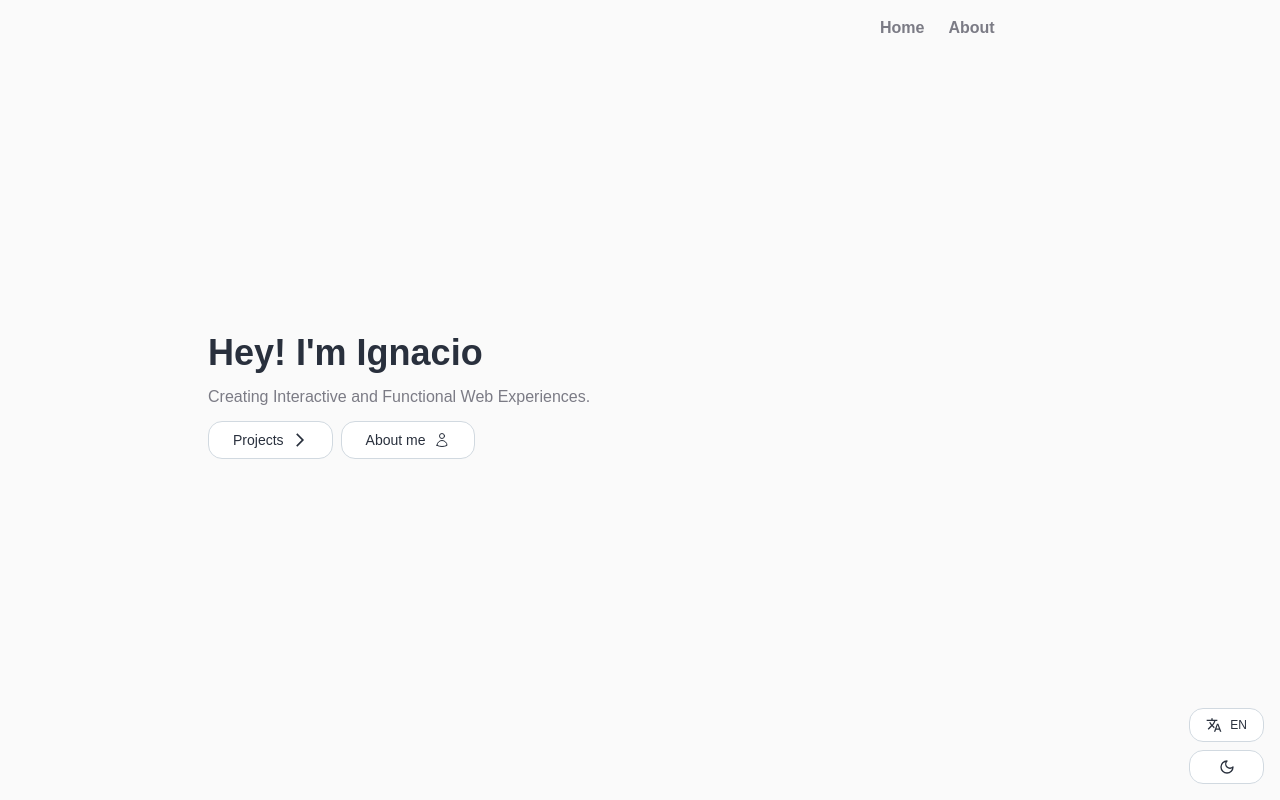
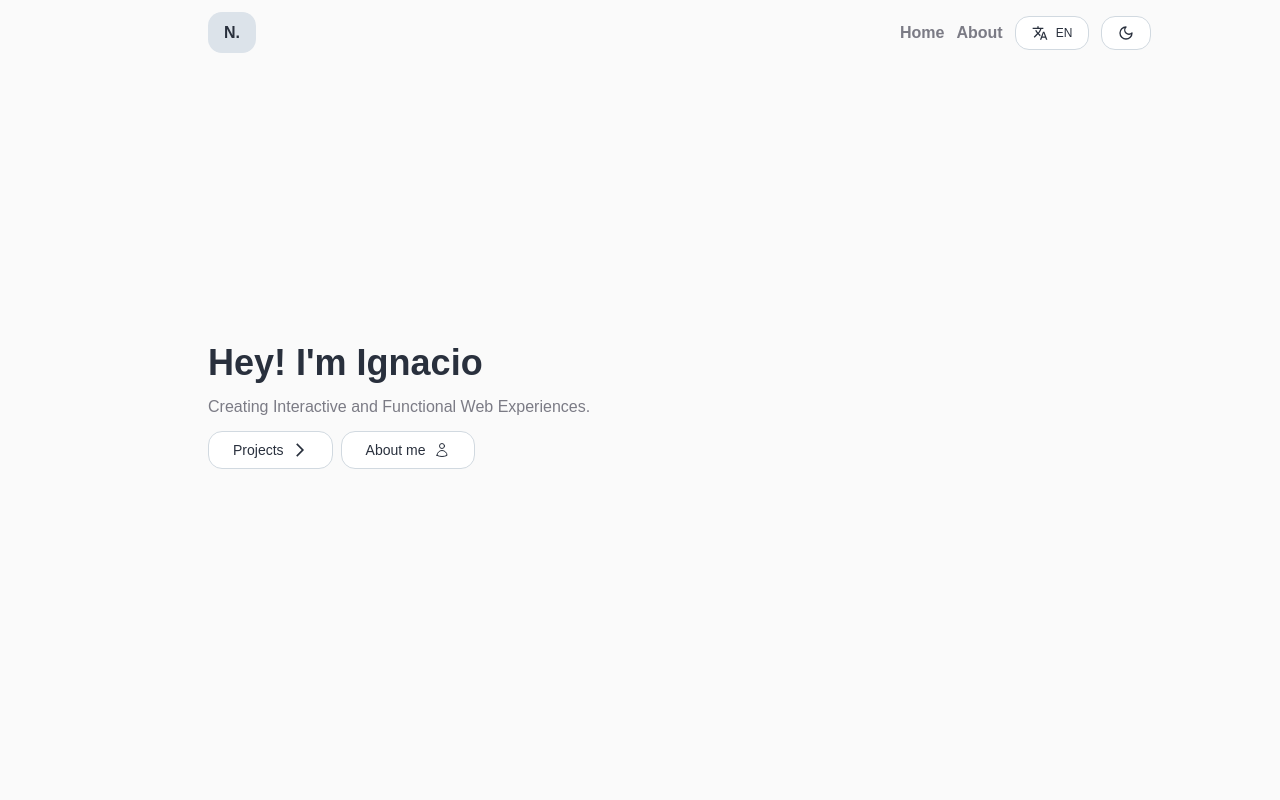
Before and after one commit to figueroaignacio/portfolio, a React (Vite) app: page / in a window 1280 px wide. Built offline with nearby package versions, Linux system fonts and the light colour scheme; a web font is replaced by a local one.

Commit message:
feat: improve ui

```diff
--- a/src/App.tsx
+++ b/src/App.tsx
@@ -2,13 +2,11 @@
 import { BrowserRouter as Router } from "react-router-dom";
 import { AppRouter } from "@/components/Router.tsx";
 import { Navbar } from "@/components/Navbar.tsx";
-import { BottomRightControls } from "@/components/BottomRightControls.tsx";
 
 function App() {
   return (
     <Router>
       <main className="container max-w-4xl mx-auto px-4 relative">
-        <BottomRightControls />
         <Navbar />
         <AppRouter />
       </main>
--- a/src/components/BottomRightControls.tsx
+++ /dev/null
@@ -1,12 +0,0 @@
-// Components
-import { SelectLanguage } from "@/components/SelectLanguage.tsx";
-import { ToggleTheme } from "@/components/ToggleTheme.tsx";
-
-export function BottomRightControls() {
-  return (
-    <div className="fixed bottom-4 right-4 flex flex-col gap-2">
-      <SelectLanguage />
-      <ToggleTheme />
-    </div>
-  );
-}
--- /dev/null
+++ b/src/components/Logo.tsx
@@ -0,0 +1,9 @@
+// Components
+import { Link } from "react-router-dom";
+
+export function Logo() {
+  return (
+    <Link to="/"
+          className="bg-primary-foreground py-3 px-4 rounded-md font-semibold">N.</Link>
+  )
+}
--- a/src/components/Navbar.tsx
+++ b/src/components/Navbar.tsx
@@ -4,10 +4,13 @@ import { useState } from "react";
 
 // Components
 import { Link } from "react-router-dom";
+import { Logo } from "@/components/Logo.tsx";
 
 // Icons
 import { Menu } from "@/icons/Menu.tsx";
 import { X } from "@/icons/X.tsx";
+import { SelectLanguage } from "@/components/SelectLanguage.tsx";
+import { ToggleTheme } from "@/components/ToggleTheme.tsx";
 
 type NavItem = {
   label: string;
@@ -23,21 +26,25 @@ export function Navbar() {
 
   return (
     <>
-      <header className="flex justify-end items-center py-4 z-20">
-        <div className="md:hidden"
+      <header className="flex justify-between items-center py-4 z-20">
+        <div>
+          <Logo />
+        </div>
+        <div className="md:hidden flex items-center gap-x-3"
              onClick={toggleMenu}>
+          <ToggleTheme />
+          <SelectLanguage />
           <Menu />
         </div>
-        <nav
-          className={`absolute top-0 left-0 w-52 transition-transform bg-background md:bg-transparent min-h-dvh lg:min-h-0 duration-300 transform ${isOpen ? 'translate-x-0' : '-translate-x-full'} md:static md:flex md:items-center md:translate-x-0 md:h-auto z-30`}>
+        <nav className={`absolute top-0 left-0 w-52 transition-transform bg-background md:bg-transparent min-h-dvh lg:min-h-[0dvh] duration-300 transform ${isOpen ? 'translate-x-0' : '-translate-x-full'} md:static md:flex md:items-center md:translate-x-0 md:h-auto z-30`}>
           <div className="flex justify-end p-2">
             <button onClick={toggleMenu}
                     aria-label="Close menu"
-                    className="lg:hidden">
+                    className="md:hidden">
               <X />
             </button>
           </div>
-          <ul className="flex flex-col md:flex-row space-y-5 px-5 md:space-y-0 md:px-0 md:space-x-6">
+          <ul className="flex flex-col md:items-center md:flex-row space-y-5 px-5 md:space-y-0 md:px-5 rounded-md md:space-x-3">
             {navItems.map((navItem, index) => (
               <li key={index}>
                 <Link to={navItem.href}
@@ -46,14 +53,18 @@ export function Navbar() {
                 </Link>
               </li>
             ))}
+            <li className="hidden md:block">
+              <SelectLanguage />
+            </li>
+            <li className="hidden md:block">
+              <ToggleTheme />
+            </li>
           </ul>
         </nav>
       </header>
       {isOpen && (
-        <div
-          className="fixed inset-0 backdrop-blur-sm z-10"
-          onClick={toggleMenu}
-        />
+        <div className="fixed inset-0 backdrop-blur-sm z-10"
+             onClick={toggleMenu} />
       )}
     </>
   );
```
